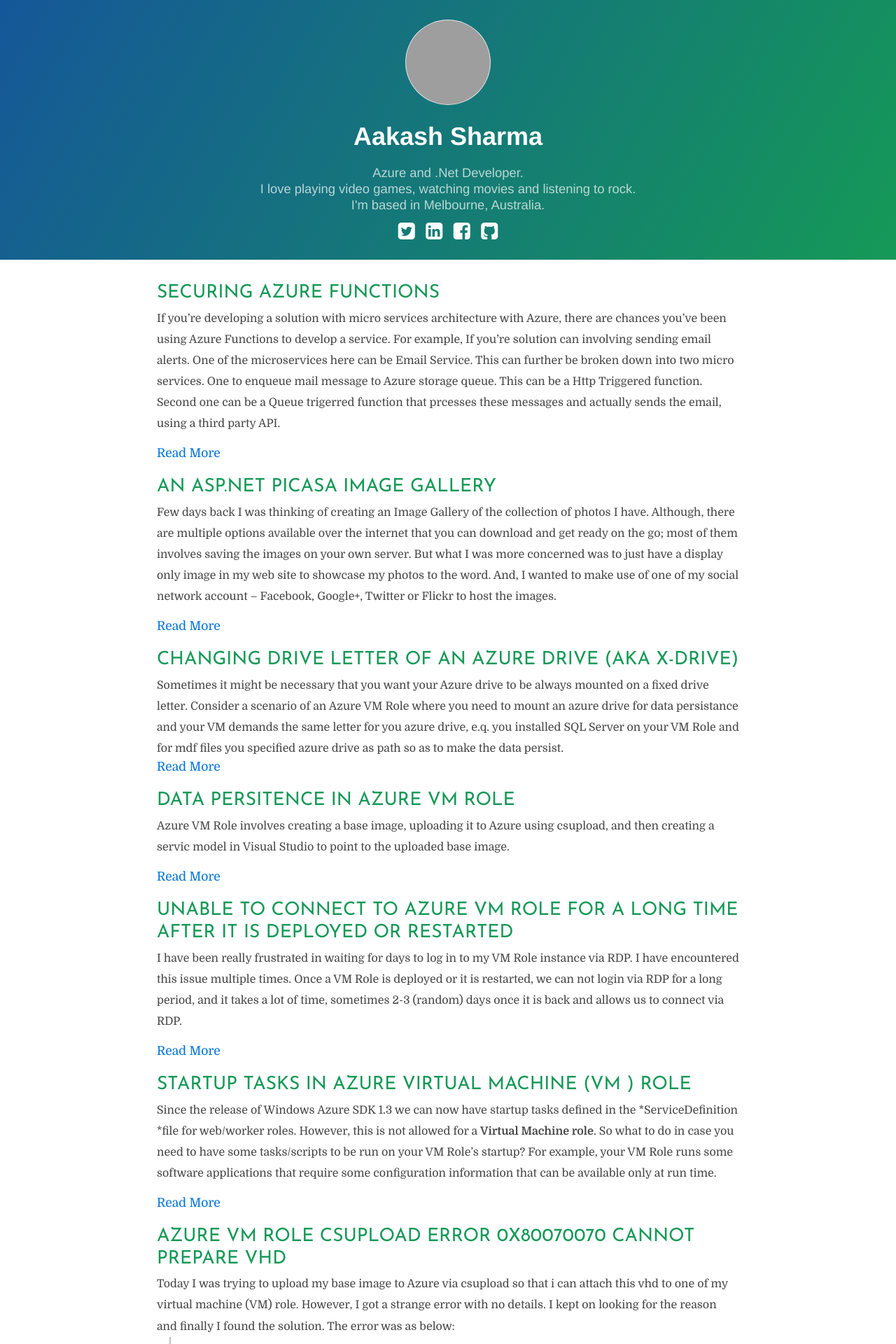
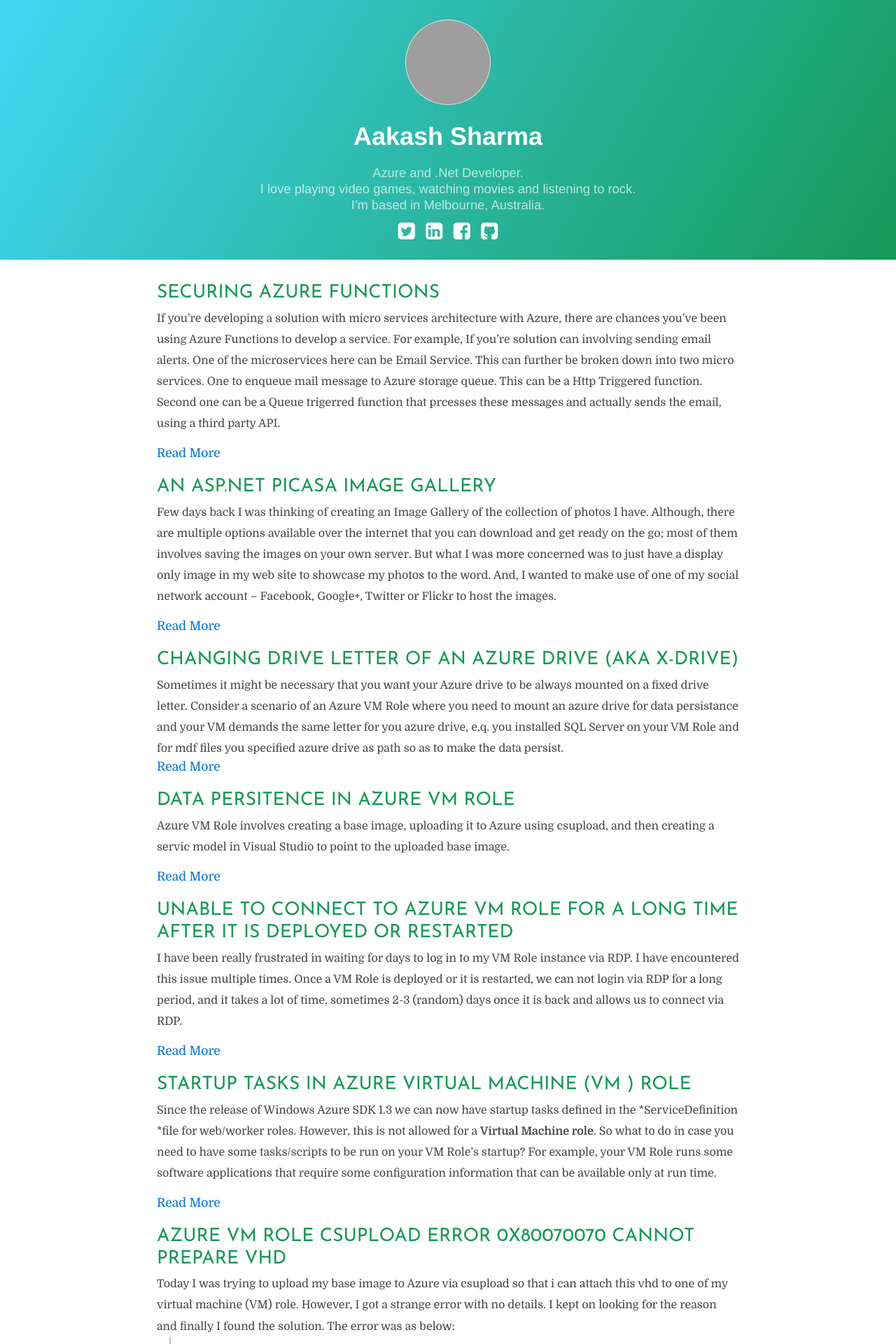
Before and after one commit to akki-s/akki-s.github.io, a Jekyll site: the page built from index.html, in a window 1280 px wide. Shown: the top 1920 px of the page at 70% size. Built offline with Jekyll 4.4.1, drawn with Linux system fonts in a browser that asks for light colours; grey boxes are pictures that could not be loaded.

Commit message:
bg secondry color

```diff
--- a/_sass/variables.scss
+++ b/_sass/variables.scss
@@ -5,7 +5,7 @@
 // Headers
 $header-heading-color: #fff !default;
 $header-bg-color: #159957 !default;
-$header-bg-color-secondary: #155799 !default;
+$header-bg-color-secondary: #42d7f4 !default;
 
 // Text
 $section-headings-color: #159957 !default;
```
